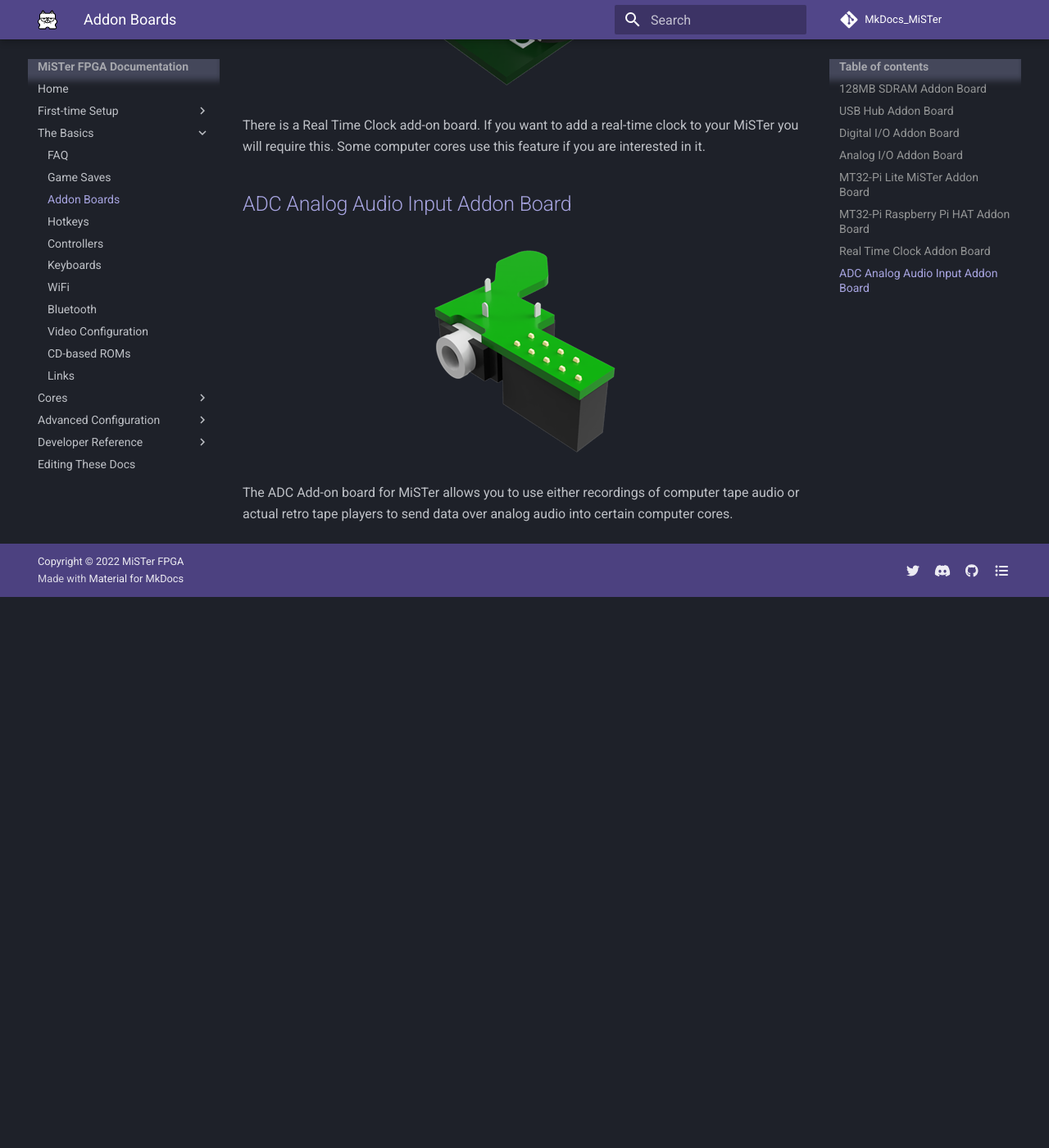
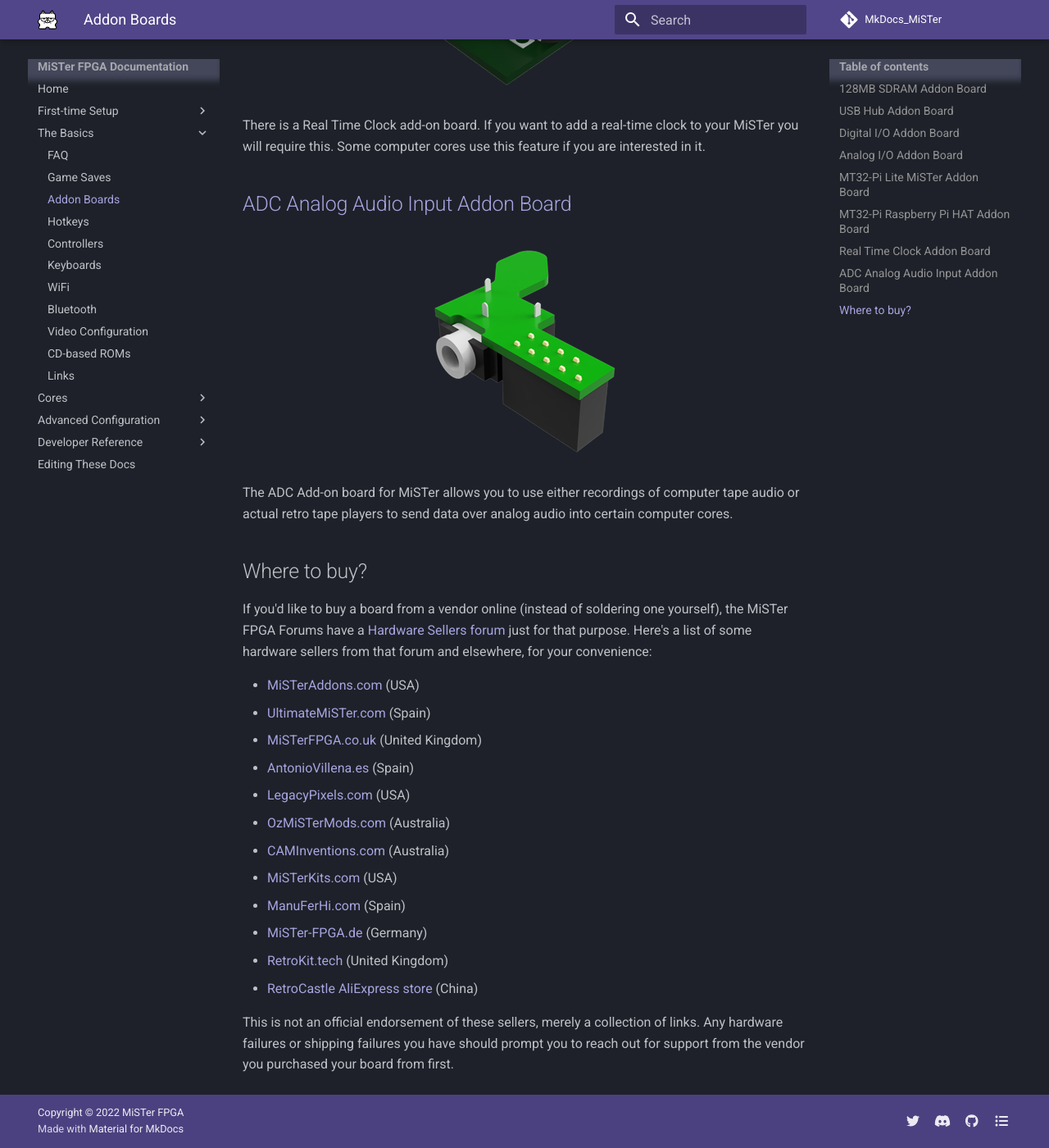
Before and after one commit to MiSTer-devel/MkDocs_MiSTer, an MkDocs documentation site: the page built from docs/basics/addons.md, in a window 1280 px wide and 1400 px high, scrolled down 5087 px. Shown: the whole window at 82% size. Built offline with MkDocs 1.6.1 and Material for MkDocs 9.7.7, drawn with Linux system fonts in a browser that asks for light colours; comment, search, counter and statistics services are not loaded; before the commit the page ends 5815 px from its top, so only the background shows below that.

Commit message:
Add list of sellers with disclaimer of non-endorsement

```diff
--- a/docs/basics/addons.md
+++ b/docs/basics/addons.md
@@ -89,3 +89,22 @@
 </figure>
 
 The ADC Add-on board for MiSTer allows you to use either recordings of computer tape audio or actual retro tape players to send data over analog audio into certain computer cores.
+
+## Where to buy?
+
+If you'd like to buy a board from a vendor online (instead of soldering one yourself), the MiSTer FPGA Forums have a [Hardware Sellers forum](https://misterfpga.org/viewforum.php?f=34){target=_blank} just for that purpose. Here's a list of some hardware sellers from that forum and elsewhere, for your convenience:
+
+* [MiSTerAddons.com](https://misteraddons.com){target=_blank} (USA)
+* [UltimateMiSTer.com](https://ultimatemister.com/){target=_blank} (Spain)
+* [MiSTerFPGA.co.uk](https://misterfpga.co.uk){target=_blank} (United Kingdom)
+* [AntonioVillena.es](https://www.antoniovillena.es/store/){target=_blank} (Spain)
+* [LegacyPixels.com](https://www.legacypixels.com/mister/){target=_blank} (USA)
+* [OzMiSTerMods.com](https://ozmistermods.com/){target=_blank} (Australia)
+* [CAMInventions.com](https://www.caminventions.com/){target=_blank} (Australia)
+* [MiSTerKits.com](https://www.misterkits.com/){target=_blank} (USA)
+* [ManuFerHi.com](https://manuferhi.com/c/mister-fpga){target=_blank} (Spain)
+* [MiSTer-FPGA.de](https://www.mister-fpga.de/sonstiges/mister-fpga-emu-2-0/mister-kaufen/){target=_blank} (Germany)
+* [RetroKit.tech](https://retrokit.tech/shop/){target=_blank} (United Kingdom)
+* [RetroCastle AliExpress store](https://www.aliexpress.com/store/912024455){target=_blank} (China)
+
+This is not an official endorsement of these sellers, merely a collection of links. Any hardware failures or shipping failures you have should prompt you to reach out for support from the vendor you purchased your board from first.
```
